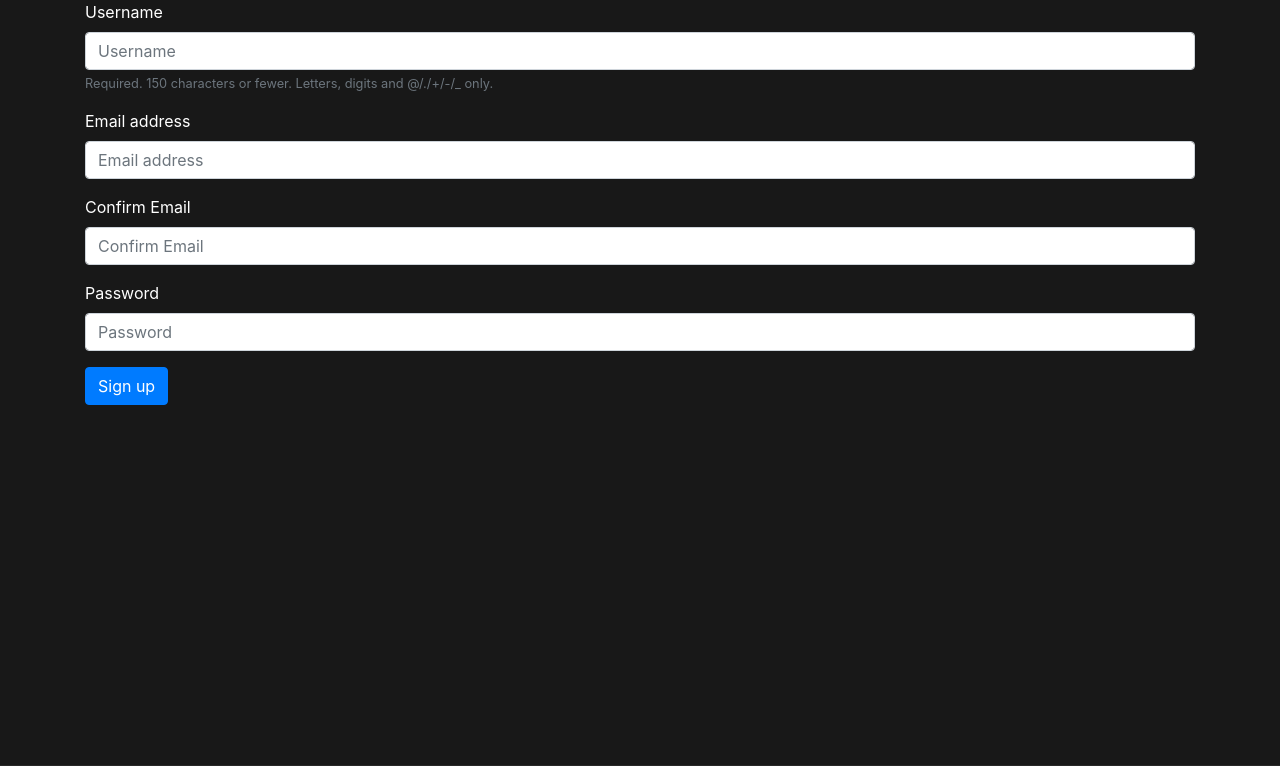
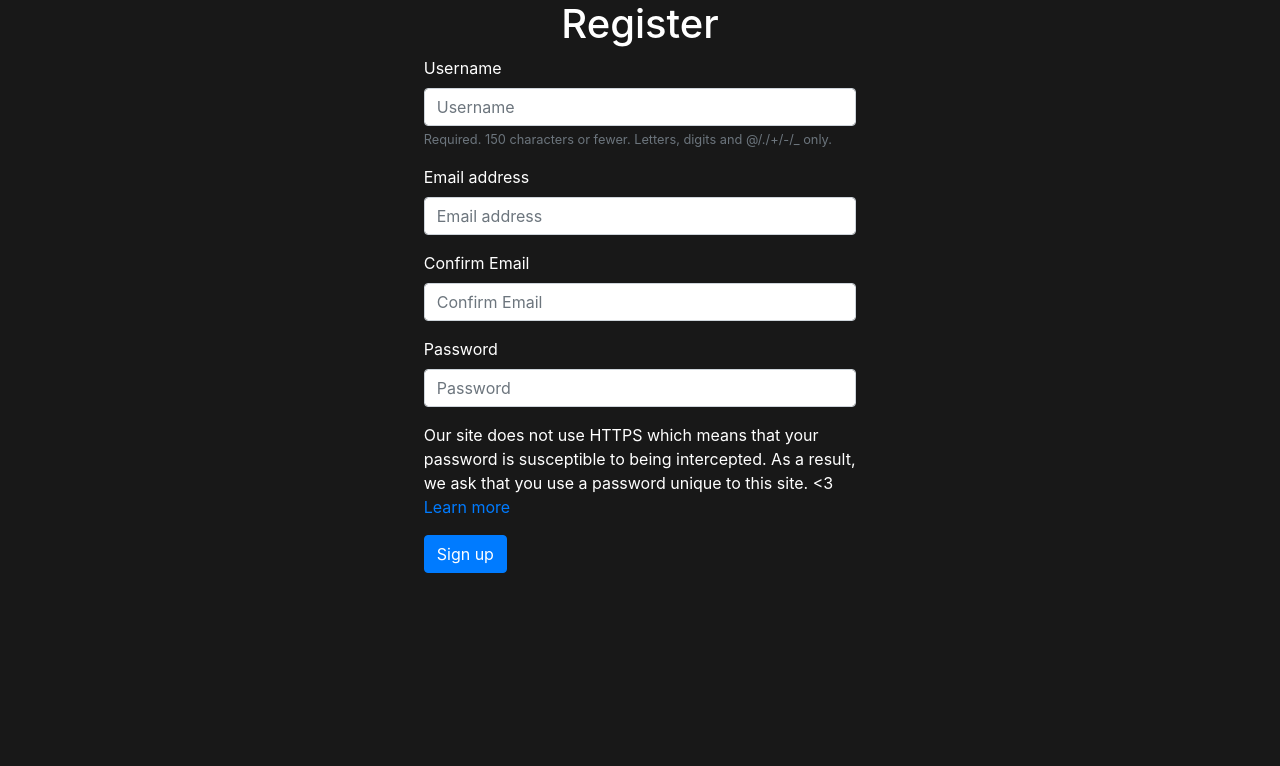
Before and after one commit to Four-Jacks/AnimeSocial, a Django app: page /register/ in a window 1280 px wide. Shown: the part 68-834 px from the top of the page. Run offline with Django 3.2, Linux system fonts and the light colour scheme; some libraries are stand-ins or nearby versions.

Commit message:
Formatted the register and login pages better

```diff
--- a/templates/signup.html
+++ b/templates/signup.html
@@ -8,18 +8,24 @@
 
 {% block content %}
 {% load bootstrap4 %}
-<head>
-    <meta charset="UTF-8">
-    <meta name="viewport" content="width=device-width, initial-scale=1.0">
-    <meta http-equiv="X-UA-Compatible" content="ie=edge">
-    <title>Document</title>
-</head>
 
 <body>
-    <form  class="form" method="POST">
+  <h1 align="center">Register</h1>
+  <div class="container">
+    <div class="row affix justify-content-center">
+        <div class="col col-10 col-sm-10 col-md-9 col-lg-6 col-xl-5">
+        <form  class="form" method="POST">
         {% csrf_token %}
         {% bootstrap_form form %}
+        <p>Our site does not use HTTPS which means that your password is
+          susceptible to being intercepted. As a result, we ask that you
+          use a password unique to this site. <3
+          <a href="https://www.youtube.com/watch?v=w0QbnxKRD0w">Learn more</a>
+          </p>
         <input type="submit" class="btn btn-primary" value="Sign up">
-    </form>
+      </form>
+    </div>
+    </div>
+  </div>
 </body>
 {% endblock %}
```
Also changed, not shown: templates/login.html (+12 -6 lines).
